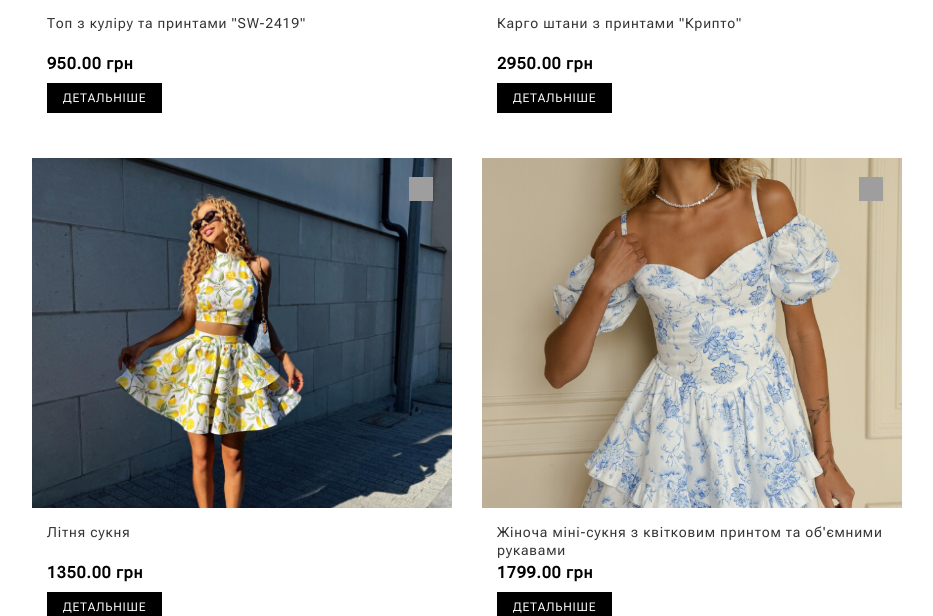
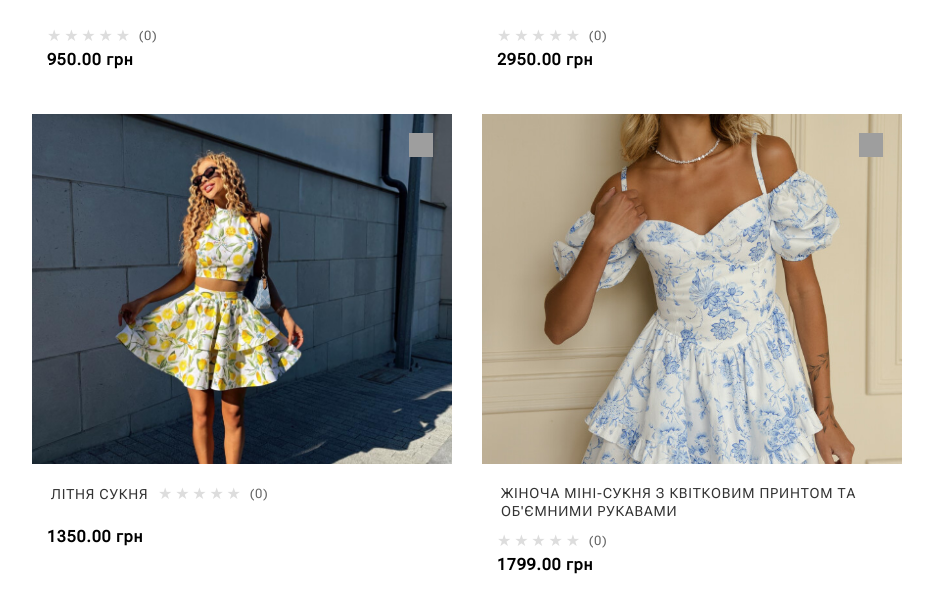
Before and after one commit to Asoss/WEARO, a Django app: page /women/ in a window 1280 px wide. Shown: the part 2770-3386 px from the top of the page, without its empty margins (338-1271 px from the left). Run offline with Django 5.2, Linux system fonts and the light colour scheme; a user stored in the database is signed in; data comes from the database, SQL or seed files in the repository; tables that the repository leaves empty hold one stand-in row (values such as "Sample post"); grey boxes are pictures that could not be loaded.

Commit message:
update patch
update style for men and women category
add rating(create model, js, views)
create logic for button "add to cart" in wishlist.html

```diff
--- a/myproject/cart/templates/cart/cart.html
+++ b/myproject/cart/templates/cart/cart.html
@@ -22,7 +22,7 @@
       <h3>{{ item.product.name }}</h3>
       <p><strong>Ціна:</strong> {{ item.product.price }} грн</p>
       <p><strong>Кількість:</strong> {{ item.quantity }}</p>
-      <p><strong>Разом:</strong> {{ item.product.price|floatformat:2|add:item.quantity|floatformat:2 }} грн</p>
+      <p><strong>Разом:</strong> {{ item.subtotal }} грн</p>
 
       <a href="{% url 'product_detail' item.product.id %}" class="details-btn">Детальніше</a>
       <form method="post" action="{% url 'remove_from_cart' item.product.id %}" class="remove-form">
--- a/myproject/main/static/css/filters.css
+++ b/myproject/main/static/css/filters.css
@@ -465,8 +465,7 @@
 
 .product-link {
     display: inline-block;
-    padding: 8px 16px;
-    background: #000;
+    padding: 2px 4px;
     color: white;
     text-decoration: none;
     border-radius: 0;
@@ -476,9 +475,7 @@
     transition: background 0.2s ease;
 }
 
-.product-link:hover {
-    background: #333;
-}
+
 
 /* Повідомлення про відсутність товарів */
 .no-products {
@@ -487,6 +484,48 @@
     padding: 60px 20px;
     color: #666;
     font-size: 18px;
+}
+
+/* Рейтинг */
+.product-rating {
+    font-size: 18px;
+    color: #ccc;
+    cursor: pointer;
+    display: inline-flex;
+    align-items: center;
+    gap: 2px;
+}
+
+.product-rating .star {
+    transition: color 0.2s ease;
+}
+
+.product-rating .reviews {
+    margin-left: 6px;
+    font-size: 13px;
+    color: #666;
+}
+.product-rating .star.active {
+    color: gold;
+}
+
+/* Ціна */
+.product-prices {
+    display: flex;
+    align-items: center;
+    gap: 8px;
+}
+
+.old-price {
+    font-size: 14px;
+    color: #999;
+    text-decoration: line-through;
+}
+
+.new-price {
+    font-size: 16px;
+    font-weight: bold;
+    color: #000;
 }
 
 /* Адаптивність */
--- /dev/null
+++ b/myproject/main/static/js/rating.js
@@ -0,0 +1,209 @@
+document.addEventListener("DOMContentLoaded", function () {
+
+    // додаємо базові стилі для зірок
+    if (!document.getElementById('rating-display-styles')) {
+        const style = document.createElement('style');
+        style.id = 'rating-display-styles';
+        style.textContent = `
+            .product-rating {
+                display: flex;
+                align-items: center;
+                gap: 5px;
+                margin: 5px 0;
+            }
+
+            .stars-container {
+                display: flex;
+                gap: 2px;
+            }
+
+            .star {
+                font-size: 16px;
+                color: #ddd;
+                transition: color 0.2s ease;
+            }
+
+            .star.active {
+                color: #ffc107;
+            }
+
+            .star.half {
+                background: linear-gradient(90deg, #ffc107 50%, #ddd 50%);
+                -webkit-background-clip: text;
+                -webkit-text-fill-color: transparent;
+                background-clip: text;
+            }
+
+            .rating-info {
+                font-size: 14px;
+                color: #666;
+                margin-left: 8px;
+            }
+
+            .rating-link {
+                font-size: 12px;
+                color: #007bff;
+                text-decoration: none;
+                margin-left: 10px;
+                padding: 2px 8px;
+                border: 1px solid #007bff;
+                border-radius: 3px;
+                transition: all 0.2s ease;
+            }
+
+            .rating-link:hover {
+                background-color: #007bff;
+                color: white;
+                text-decoration: none;
+            }
+
+            @media (max-width: 768px) {
+                .product-rating {
+                    flex-direction: column;
+                    align-items: flex-start;
+                    gap: 3px;
+                }
+
+                .rating-info {
+                    margin-left: 0;
+                }
+
+                .rating-link {
+                    margin-left: 0;
+                    font-size: 11px;
+                }
+            }
+        `;
+        document.head.appendChild(style);
+    }
+
+    // функція для відображення зірок на основі рейтингу
+    function displayStars(container, rating, maxStars = 5) {
+        const starsContainer = container.querySelector('.stars-container');
+        if (!starsContainer) return;
+
+        starsContainer.innerHTML = '';
+
+        for (let i = 1; i <= maxStars; i++) {
+            const star = document.createElement('span');
+            star.className = 'star';
+            star.innerHTML = '★';
+
+            if (i <= Math.floor(rating)) {
+                // повна зірка
+                star.classList.add('active');
+            } else if (i - rating < 1 && i - rating > 0) {
+                // напівзірка
+                star.classList.add('half');
+            }
+
+            starsContainer.appendChild(star);
+        }
+    }
+
+    // функція для форматування тексту рейтингу
+    function formatRatingText(count, average) {
+        if (count === 0) {
+            return 'Поки немає оцінок';
+        } else if (count === 1) {
+            return `1 оцінка – ${parseFloat(average).toFixed(1)}`;
+        } else if (count < 5) {
+            return `${count} оцінки – середня: ${parseFloat(average).toFixed(1)}`;
+        } else {
+            return `${count} оцінок – середня: ${parseFloat(average).toFixed(1)}`;
+        }
+    }
+
+    // ініціалізуємо всі блоки рейтингу
+    document.querySelectorAll(".product-rating").forEach(ratingBlock => {
+        const productId = ratingBlock.dataset.productId;
+        const averageRating = parseFloat(ratingBlock.dataset.averageRating) || 0;
+        const ratingCount = parseInt(ratingBlock.dataset.ratingCount) || 0;
+        const rateUrl = ratingBlock.dataset.rateUrl || `/product/${productId}/rate/`;
+
+        // перевіряємо чи є необхідні дані
+        if (!productId) {
+            console.warn('Відсутній product-id для блоку рейтингу');
+            return;
+        }
+
+        // створюємо структуру якщо її немає
+        if (!ratingBlock.querySelector('.stars-container')) {
+            ratingBlock.innerHTML = `
+                <div class="stars-container"></div>
+                <span class="rating-info"></span>
+                <a href="${rateUrl}" class="rating-link">Оцінити</a>
+            `;
+        }
+
+        // відображаємо зірки
+        displayStars(ratingBlock, averageRating);
+
+        // оновлюємо інформацію про рейтинг
+        const ratingInfo = ratingBlock.querySelector('.rating-info');
+        if (ratingInfo) {
+            ratingInfo.textContent = formatRatingText(ratingCount, averageRating);
+        }
+
+        // додаємо title для доступності
+        ratingBlock.title = `Рейтинг: ${averageRating.toFixed(1)} з 5 зірок (${ratingCount} оцінок)`;
+    });
+
+    // функція для оновлення рейтингу (може використовуватись при AJAX завантаженні)
+    window.updateRatingDisplay = function (productId, newAverage, newCount) {
+        const ratingBlock = document.querySelector(`[data-product-id="${productId}"]`);
+        if (ratingBlock) {
+            ratingBlock.dataset.averageRating = newAverage;
+            ratingBlock.dataset.ratingCount = newCount;
+
+            displayStars(ratingBlock, newAverage);
+
+            const ratingInfo = ratingBlock.querySelector('.rating-info');
+            if (ratingInfo) {
+                ratingInfo.textContent = formatRatingText(newCount, newAverage);
+            }
+
+            ratingBlock.title = `Рейтинг: ${parseFloat(newAverage).toFixed(1)} з 5 зірок (${newCount} оцінок)`;
+        }
+    };
+
+    // функція для ініціалізації нових рейтингових блоків (для AJAX контенту)
+    window.initializeRatingDisplay = function (container = document) {
+        container.querySelectorAll(".product-rating:not([data-initialized])").forEach(ratingBlock => {
+            ratingBlock.dataset.initialized = "true";
+
+            const productId = ratingBlock.dataset.productId;
+            const averageRating = parseFloat(ratingBlock.dataset.averageRating) || 0;
+            const ratingCount = parseInt(ratingBlock.dataset.ratingCount) || 0;
+            const rateUrl = ratingBlock.dataset.rateUrl || `/product/${productId}/rate/`;
+
+            if (!productId) {
+                console.warn('Відсутній product-id для блоку рейтингу');
+                return;
+            }
+
+            if (!ratingBlock.querySelector('.stars-container')) {
+                ratingBlock.innerHTML = `
+                    <div class="stars-container"></div>
+                    <span class="reviews"></span>
+                `;
+            }
+
+            displayStars(ratingBlock, averageRating);
+
+            const reviewsElement = ratingBlock.querySelector('.reviews');
+            if (reviewsElement) {
+                reviewsElement.textContent = formatRatingText(ratingCount, averageRating);
+            }
+
+            ratingBlock.title = `Рейтинг: ${parseFloat(averageRating).toFixed(1)} з 5 зірок (${ratingCount} оцінок)`;
+        });
+    };
+
+    // додаємо можливість швидкого оновлення при отриманні нових даних з сервера
+    window.addEventListener('ratingUpdated', function (event) {
+        const { productId, averageRating, ratingCount } = event.detail;
+        window.updateRatingDisplay(productId, averageRating, ratingCount);
+    });
+
+});
--- a/myproject/main/templates/main/home.html
+++ b/myproject/main/templates/main/home.html
@@ -171,7 +171,7 @@
 }
 .carousel-item img {
   width: 100%;
-  height: 300px;
+  height: 360px;
   object-fit: cover;
   border-radius: 6px;
 }
--- a/myproject/main/templates/main/product_list.html
+++ b/myproject/main/templates/main/product_list.html
@@ -2,6 +2,7 @@
 {% load static %}
 
 {% block content %}
+{% csrf_token %}
 <link rel="stylesheet" href="{% static 'css/filters.css' %}">
 
 <!-- Пошук -->
@@ -218,7 +219,6 @@
     </div>
     <!-- КІНЕЦЬ ФІЛЬТРІВ -->
 
-    <!-- Товари -->
 <div class="main-content">
     <div class="products-grid">
         {% for product in products %}
@@ -261,9 +261,25 @@
             </div>
 
     <div class="product-info">
+        <a href="{% url 'product_detail' product.id %}" class="product-link">
             <h3 class="product-name">{{ product.name }}</h3>
-                    <p class="product-price">{{ product.price }} грн</p>
-                    <a href="{% url 'product_detail' product.pk %}" class="product-link">Детальніше</a>
+        </a>
+
+                <!-- Рейтинг і відгуки -->
+<div class="product-rating"
+     data-product-id="{{ product.id }}"
+     data-average-rating="{{ product.average_rating|floatformat:1 }}"
+     data-rating-count="{{ product.rating_count }}">
+    <div class="stars-container"></div>
+    <span class="reviews">({{ product.rating_count }})</span>
+</div>
+                <!-- Ціна -->
+                <div class="product-prices">
+                    {% if product.old_price %}
+                        <span class="old-price">{{ product.old_price }} грн</span>
+                    {% endif %}
+                    <span class="new-price">{{ product.price }} грн</span>
+                </div>
             </div>
         </div>
         {% empty %}
@@ -273,7 +289,7 @@
         {% endfor %}
     </div>
 </div>
-</div>
+<script src="{% static 'js/rating.js' %}"></script>
 <script src="{% static 'js/search.js' %}"></script>
 <script src="{% static 'js/filters.js' %}"></script>
 <script src="{% static 'js/wishlist.js' %}"></script>
--- a/myproject/main/urls.py
+++ b/myproject/main/urls.py
@@ -46,5 +46,7 @@ urlpatterns = [
     path('wishlist-guest/', views.wishlist_view, name='wishlist_guest'),
     path('wishlist/toggle/<int:product_id>/', views.toggle_wishlist, name='toggle_wishlist'),
     path('secret/developers/', views.developers_page, name='developers_page'),
+    path("rate-product/", views.rate_product, name="rate_product"),
+    path('rate-product/<int:product_id>/', views.rate_product, name='rate_product'),
 
 ]
--- a/myproject/main/views.py
+++ b/myproject/main/views.py
@@ -1,3 +1,4 @@
+import json
 from django.http import JsonResponse
 from django.shortcuts import render, redirect, get_object_or_404
 from django.contrib.auth.tokens import default_token_generator
@@ -10,14 +11,17 @@ from django.template.loader import render_to_string
 from django.contrib.auth import authenticate, login, logout
 from django.contrib.auth.models import User
 from django.views.decorators.http import require_POST
+from django.contrib.auth.decorators import login_required
 
 from cart.models import Cart, CartItem
-from .models import Product, UserDetails, Wishlist
+from .models import Product, ProductRating, UserDetails, Wishlist
 from .forms import RegisterForm, UserForm
 import random
 from .models import Product, Category
 from django.core.paginator import Paginator
 from django.db.models import Q
+
+from main import models
 
 
 def home(request):
@@ -371,3 +375,53 @@ def toggle_wishlist(request, product_id):
 
 def custom_404(request, exception):
     return render(request, "main/page404.html", status=404)
+
+@login_required
+def rate_product(request):
+    if request.method == "POST":
+        product_id = None
+        rating = None
+
+        # спочатку пробуємо як form-data
+        if request.POST.get("product_id"):
+            product_id = request.POST.get("product_id")
+            rating = request.POST.get("rating")
+        else:
+            # якщо form-data нема → парсимо JSON
+            try:
+                data = json.loads(request.body)
+                product_id = data.get("product_id")
+                rating = data.get("rating")
+            except (json.JSONDecodeError, TypeError):
+                return JsonResponse({"success": False, "error": "Invalid JSON"}, status=400)
+
+        # валідація
+        if not product_id or not rating:
+            return JsonResponse({"success": False, "error": "Missing data"}, status=400)
+
+        product = get_object_or_404(Product, id=product_id)
+
+        # оновлюємо або створюємо рейтинг користувача
+        obj, created = ProductRating.objects.update_or_create(
+            user=request.user,
+            product=product,
+            defaults={"rating": rating}
+        )
+
+        # перерахуємо середнє і кількість
+        ratings = ProductRating.objects.filter(product=product)
+        count = ratings.count()
+        avg = round(ratings.aggregate(avg=models.Avg("rating"))["avg"], 1) if count > 0 else 0
+
+        # зберігаємо у товар
+        product.rating_count = count
+        product.rating_avg = avg
+        product.save(update_fields=["rating_count", "rating_avg"])
+
+        return JsonResponse({
+            "success": True,
+            "count": count,
+            "avg": avg
+        })
+
+    return JsonResponse({"success": False, "error": "Invalid method"}, status=405)
```
Also changed, not shown: myproject/cart/views.py (+12 -3 lines), myproject/main/models.py (+13 -0 lines), myproject/main/templates/main/wishlist.html (+41 -5 lines). Lines whose indentation alone changed are shown as unchanged.
